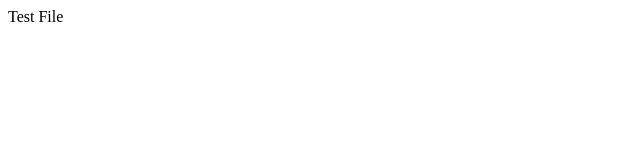
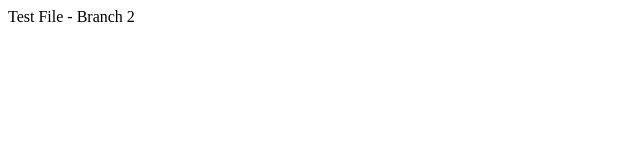
Before and after one commit to envz-io/test-static, a plain HTML site: page index.html in a window 1280 px wide. Shown: the full height of the page, 0-640 px from the left. Drawn offline with Linux system fonts and the light colour scheme.

Commit message:
Update index.html

```diff
--- a/index.html
+++ b/index.html
@@ -1 +1 @@
-<p>Test File</p>
+<p>Test File - Branch 2</p>
```
